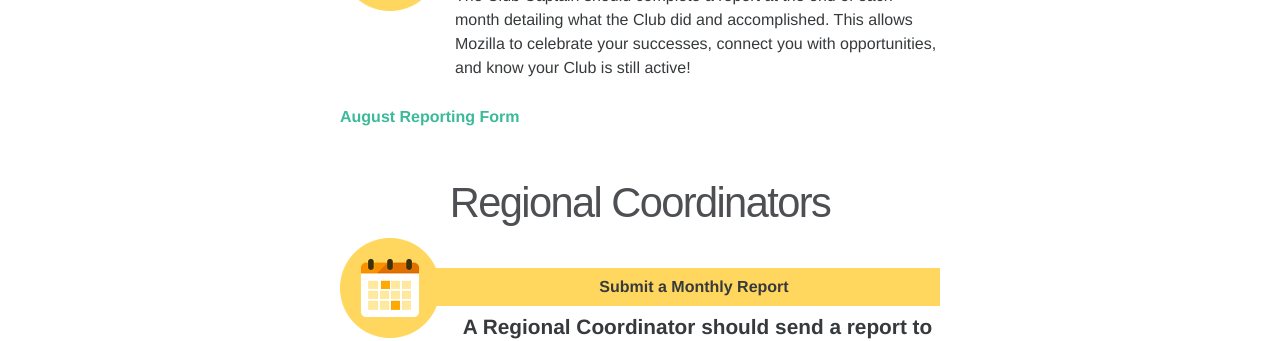
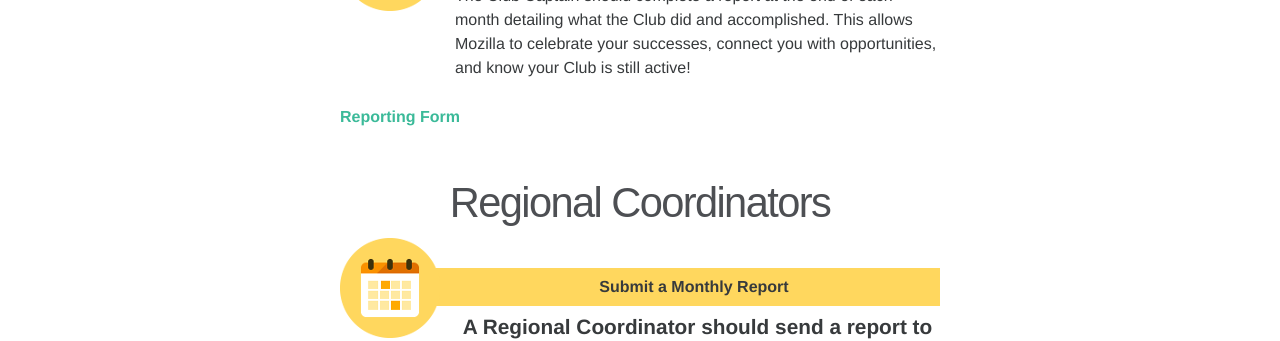
Before and after one commit to mozilla/mozilla-campus-clubs, a Jekyll site: the page built from _pages/report.md, in a window 1280 px wide. Shown: the part 604-945 px from the top of the page. Built offline with Jekyll 4.4.1, drawn with Linux system fonts in a browser that asks for light colours; some web fonts are replaced.

Commit message:
Fix typo

```diff
--- a/_pages/report.md
+++ b/_pages/report.md
@@ -19,7 +19,7 @@ ref: resources
   The Club Captain should complete a report at the end of each month detailing what the Club did and accomplished. This allows Mozilla to celebrate your successes, connect you with opportunities, and know your Club is still active!
   <br>
   <br>
-  <a href="https://docs.google.com/forms/d/e/1FAIpQLScy93FDH_-VBE-kQJwEwvA_Q2VnYgD6JknEqJvy-JPMmOSgLQ/viewform"> August Reporting Form</a>
+  <a href="https://docs.google.com/forms/d/e/1FAIpQLScy93FDH_-VBE-kQJwEwvA_Q2VnYgD6JknEqJvy-JPMmOSgLQ/viewform"> Reporting Form</a>
   <br>
 
   </span>
```
